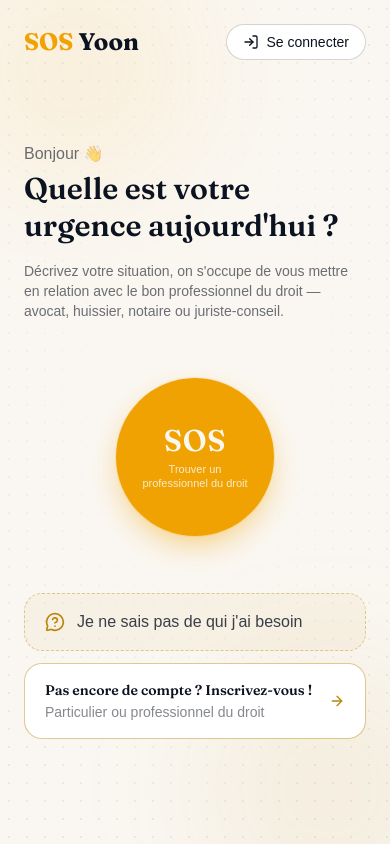
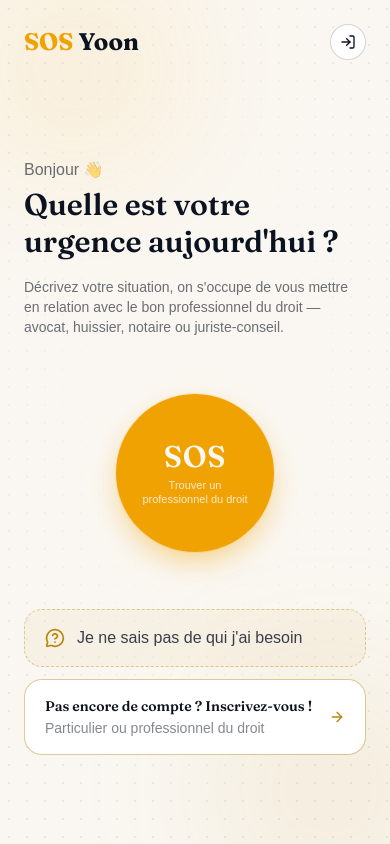
Before and after one commit to seydinatCODEKILLER/sos_yoon_app, a React (Vite) app: page / in a window 390 px wide. Built offline with nearby package versions, Linux system fonts and the light colour scheme.

Commit message:
fix(WelcomePage): améliorer l'accessibilité et ajuster le style du bouton de connexion

```diff
--- a/src/features/onboarding/pages/WelcomePage.tsx
+++ b/src/features/onboarding/pages/WelcomePage.tsx
@@ -114,15 +114,18 @@ export function WelcomePage() {
             type="button"
             variant="outline"
             onClick={() => navigate("/login")}
-            className="h-9 gap-2 rounded-full border-ink/15 px-4 text-sm font-medium text-ink hover:bg-ink/5"
+            aria-label="Se connecter"
+            className="h-9 w-9 rounded-full border-ink/15 p-0 text-ink hover:bg-ink/5 md:w-auto md:gap-2 md:px-4"
           >
             <LogIn className="h-4 w-4" />
-            Se connecter
+            <span className="hidden text-sm font-medium md:inline">
+              Se connecter
+            </span>
           </Button>
         </div>
       </header>
 
-      <main className="relative z-10 flex flex-1 flex-col items-start justify-center px-6 pb-6 text-left md:items-center md:px-12 md:text-center">
+      <main className="relative z-10 flex flex-1 flex-col items-start justify-center px-6 pt-8 pb-6 text-left md:items-center md:px-12 md:pt-0 md:text-center">
         <div className="flex w-full max-w-md flex-col items-start md:max-w-xl md:items-center">
           <p className="text-ink/60">Bonjour 👋</p>
           <h1 className="mt-1 font-display text-3xl font-semibold leading-tight text-ink md:text-5xl">
@@ -141,7 +144,6 @@ export function WelcomePage() {
 
         {/* Actions secondaires */}
         <div className="mt-8 w-full max-w-md space-y-3">
-          {/* Chatbot — mobile uniquement (le lien est déjà dans le header en desktop) */}
           <div className="md:hidden">
             <MobileChatButton onClick={() => navigate("/chatbot")} />
           </div>
```
